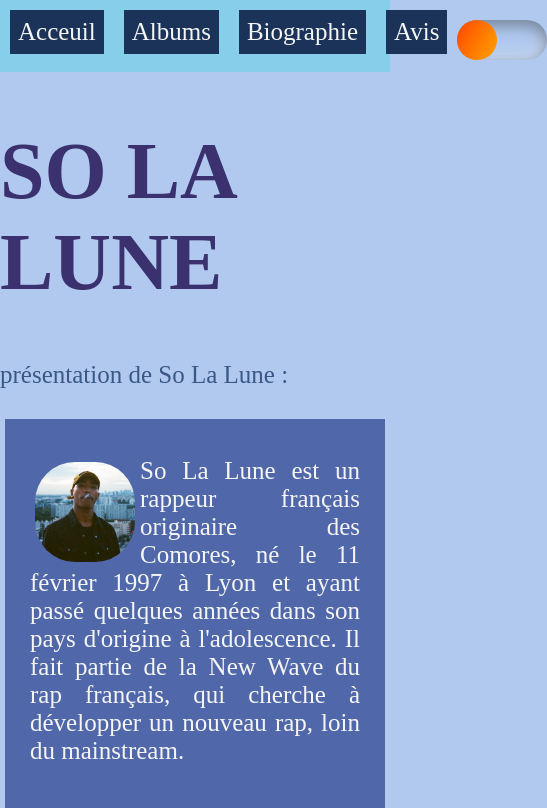
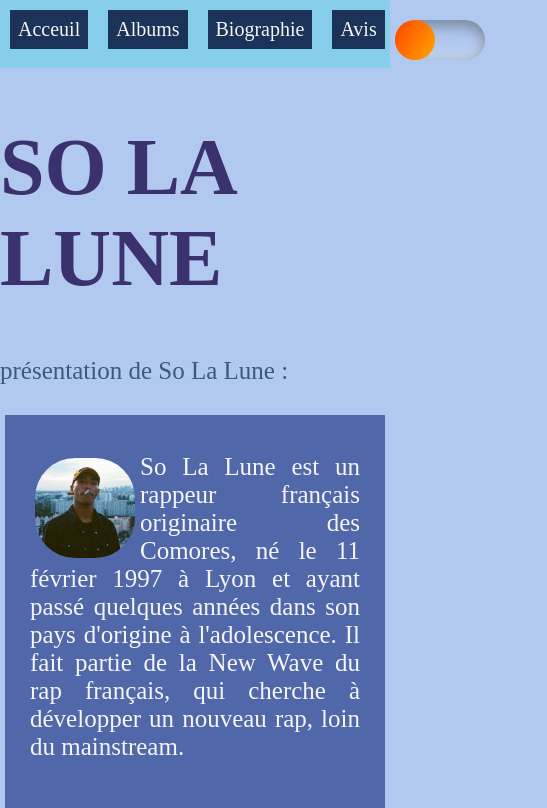
Before and after one commit to VERNAGUT-Titouan-2326112-A/site-web, a plain HTML site: page index.html in a window 390 px wide. Shown: the top 808 px of the page, 547 px wide, since content can reach past the window. Drawn offline with Linux system fonts and the light colour scheme.

Commit message:
gdfhdufhs

```diff
--- a/index.html
+++ b/index.html
@@ -6,6 +6,7 @@
 	<link rel="stylesheet" id="colorCssFile" href="light.css">
 	<meta charset="utf-8">
 	<link rel="icon" href="so-la-lune-2020-mixtape-tsuki.ico">
+	<meta name="viewport" content="width=device-width" />
 </head>
 <body>
 
--- a/sll.css
+++ b/sll.css
@@ -119,9 +119,6 @@ ul{
 	section{
 		font-size: 25px;
 	}
-
-
-
 }
 @media(max-width: 700px){
 	p.bb{
@@ -130,7 +127,7 @@ ul{
 }
 @media(max-width: 700px){
 	a{
-		font-size:25px;
+		font-size:20px;
 	}
 }
 @media(max-width: 700px){
```
Also changed, not shown: Hamburger_icon.svg.png (added).
